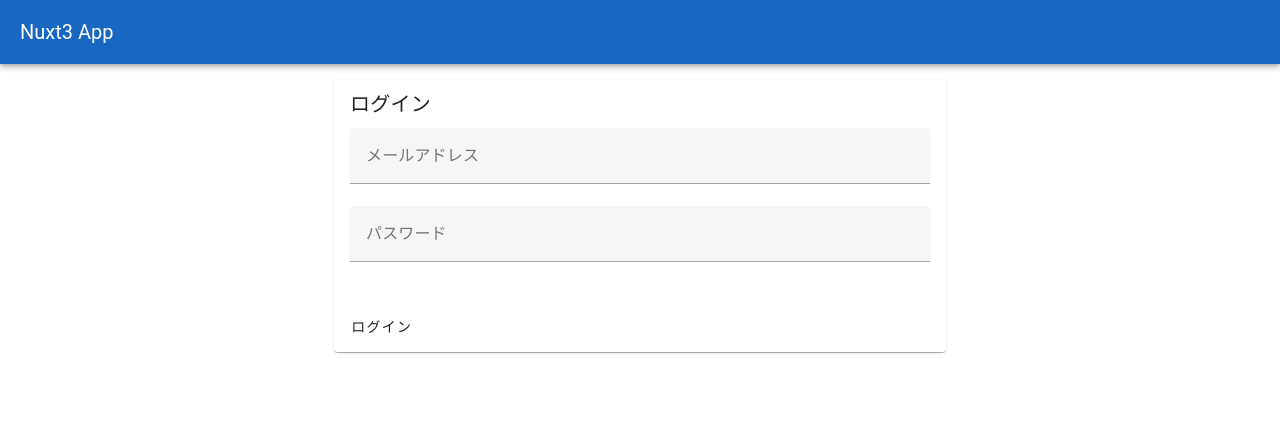
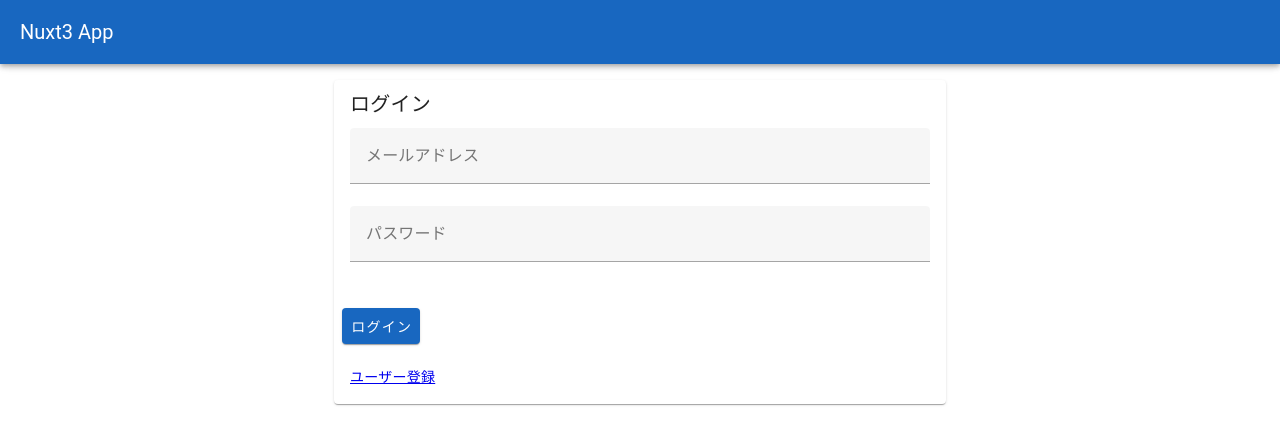
Before and after one commit to yukimasaki/seisan, a Nuxt app in the folder src/seisan/: page /login in a window 1280 px wide. Shown: the top 444 px of the page. Built offline with nearby package versions, Linux system fonts and the light colour scheme; no server answers.

Commit message:
v-card-actionsのボタンデザインを調整

```diff
--- a/src/seisan/pages/login.vue
+++ b/src/seisan/pages/login.vue
@@ -20,12 +20,19 @@
         </v-card-text>
         <v-card-actions>
           <v-btn
+            variant="elevated"
+            elevation="1"
+            color="primary"
+            class="white-text"
             @click="login"
             :loading="loading"
           >
             ログイン
           </v-btn>
         </v-card-actions>
+        <v-card-text>
+          <p><nuxt-link to="/register">ユーザー登録</nuxt-link></p>
+        </v-card-text>
       </v-card>
     </v-col>
   </v-row>
--- a/src/seisan/pages/register.vue
+++ b/src/seisan/pages/register.vue
@@ -28,7 +28,14 @@
           </v-form>
         </v-card-text>
         <v-card-actions>
-          <v-btn @click="register">
+          <v-btn
+            variant="elevated"
+            elevation="1"
+            color="primary"
+            class="white-text"
+            @click="register"
+            :loading="loading"
+          >
             登録
           </v-btn>
         </v-card-actions>
@@ -43,7 +50,6 @@
   })
 
   const client = useSupabaseAuthClient()
-  const router = useRouter()
 
   const email = ref('')
   const username = ref('')
```
